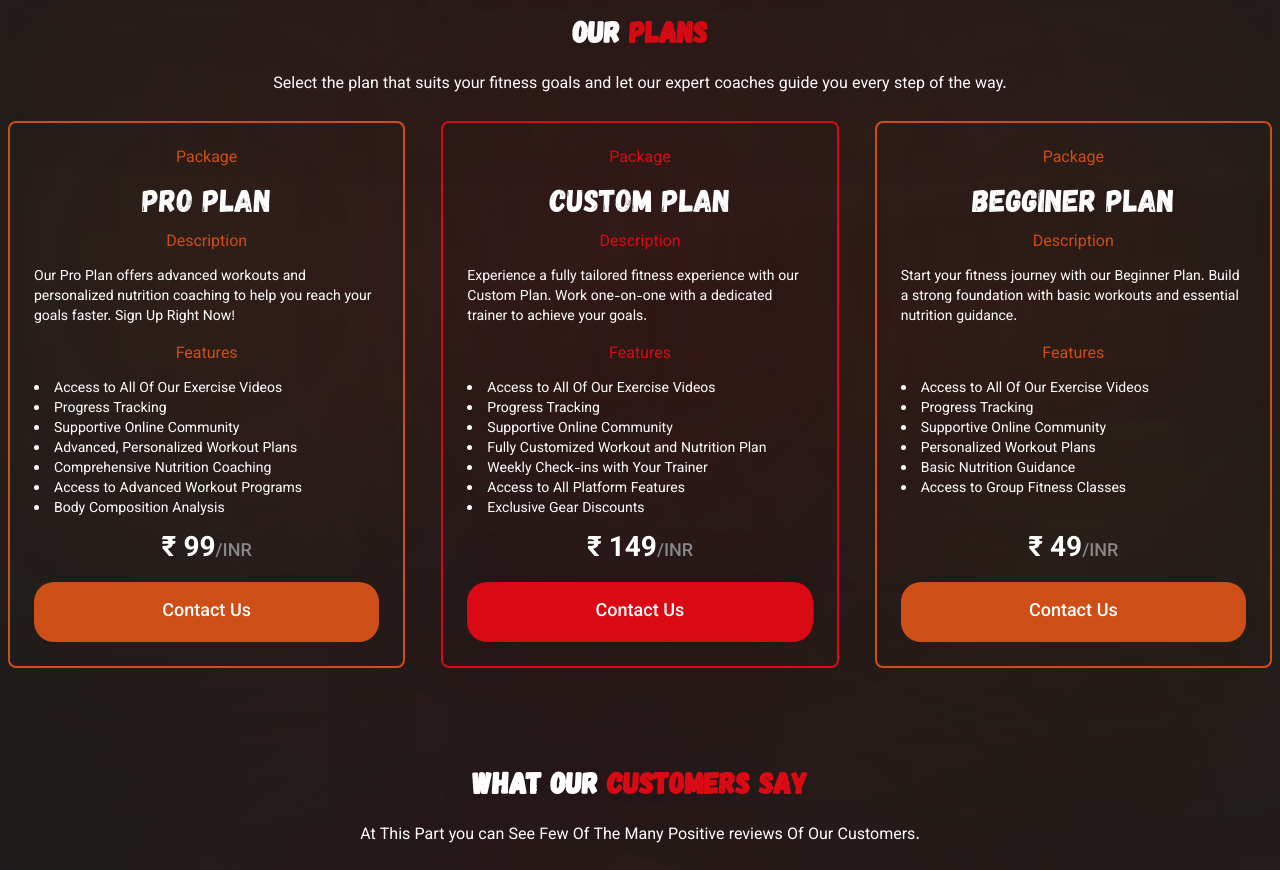
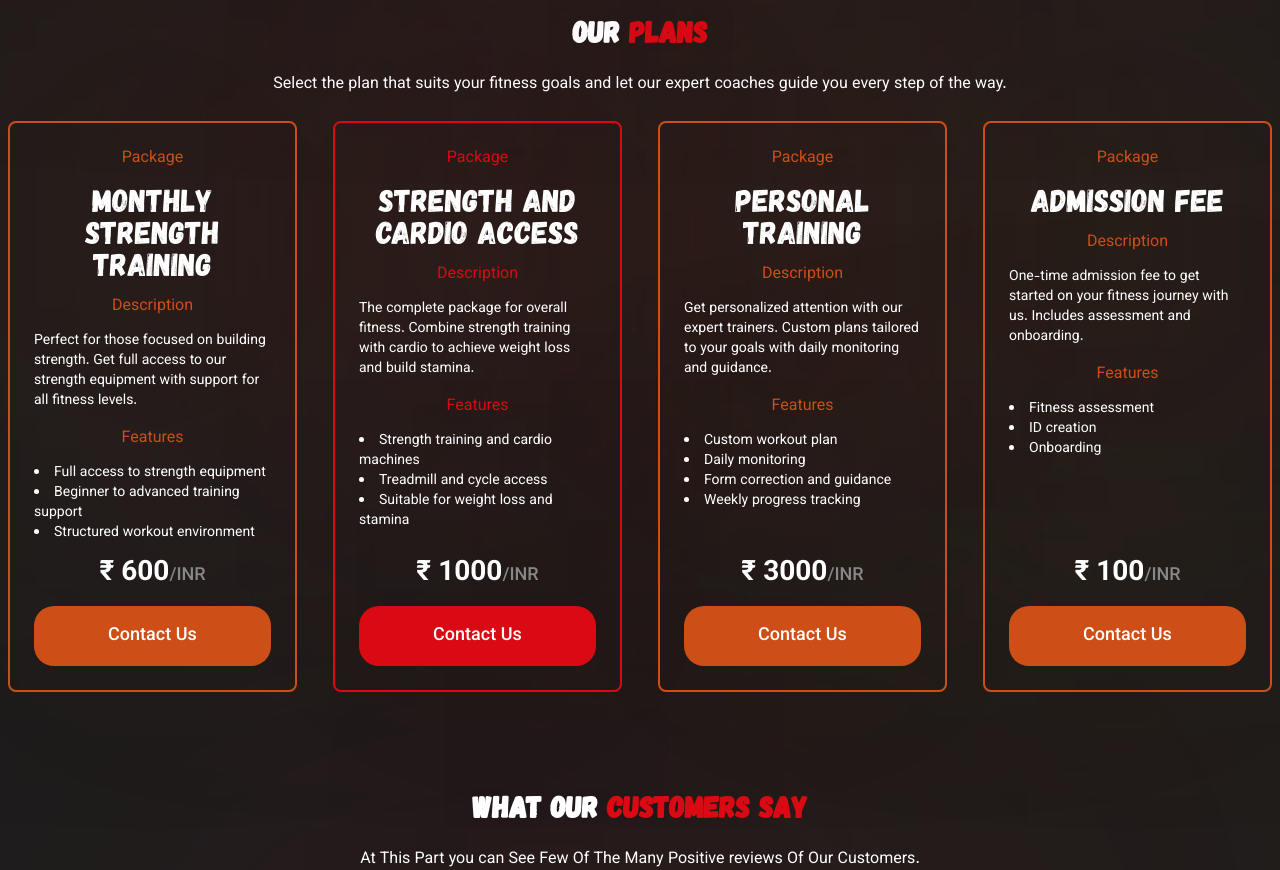
Before and after one commit to Lalithkumar-19/Jayram-fitness, a React (Vite) app: page / in a window 1280 px wide. Shown: the part 2000-2870 px from the top of the page. Built offline with nearby package versions, Linux system fonts and the light colour scheme.

Commit message:
changed plans

```diff
--- a/src/components/Plans.jsx
+++ b/src/components/Plans.jsx
@@ -28,7 +28,7 @@ const Plans = () => {
           <div className="rounded-[40px] bg-primary px-8 py-3">Mounthly</div>
           <p className="px-8">Annauly</p>
         </div> */}
-        <div className="grid gap-4 sm:grid-cols-2 lg:grid-cols-3 xl:gap-9">
+        <div className="grid gap-4 sm:grid-cols-2 lg:grid-cols-3 xl:grid-cols-4 xl:gap-9">
           {plans.map((plan) => (
             <div
               key={plan.id}
--- a/src/constants/index.js
+++ b/src/constants/index.js
@@ -115,50 +115,52 @@ export const services = [service1, service2, service3, service4];
 export const plans = [
   {
     id: 1,
-    package: "Pro Plan",
+    package: "Monthly Strength Training",
     description:
-      "Our Pro Plan offers advanced workouts and personalized nutrition coaching to help you reach your goals faster. Sign Up Right Now!",
+      "Perfect for those focused on building strength. Get full access to our strength equipment with support for all fitness levels.",
     features: [
-      "Access to All Of Our Exercise Videos ",
-      "Progress Tracking",
-      "Supportive Online Community",
-      "Advanced, Personalized Workout Plans",
-      "Comprehensive Nutrition Coaching",
-      "Access to Advanced Workout Programs",
-      "Body Composition Analysis",
+      "Full access to strength equipment",
+      "Beginner to advanced training support",
+      "Structured workout environment",
     ],
-    price: "99",
+    price: "600",
   },
   {
     id: 2,
-    package: "Custom Plan",
+    package: "Strength and Cardio Access",
     description:
-      "Experience a fully tailored fitness experience with our Custom Plan. Work one-on-one with a dedicated trainer to achieve your goals.",
+      "The complete package for overall fitness. Combine strength training with cardio to achieve weight loss and build stamina.",
     features: [
-      "Access to All Of Our Exercise Videos ",
-      "Progress Tracking",
-      "Supportive Online Community",
-      "Fully Customized Workout and Nutrition Plan",
-      "Weekly Check-ins with Your Trainer",
-      "Access to All Platform Features",
-      "Exclusive Gear Discounts",
+      "Strength training and cardio machines",
+      "Treadmill and cycle access",
+      "Suitable for weight loss and stamina",
     ],
-    price: "149",
+    price: "1000",
   },
   {
     id: 3,
-    package: "Begginer Plan",
+    package: "Personal Training",
     description:
-      "Start your fitness journey with our Beginner Plan. Build a strong foundation with basic workouts and essential nutrition guidance.",
+      "Get personalized attention with our expert trainers. Custom plans tailored to your goals with daily monitoring and guidance.",
     features: [
-      "Access to All Of Our Exercise Videos",
-      "Progress Tracking",
-      "Supportive Online Community",
-      "Personalized Workout Plans",
-      "Basic Nutrition Guidance",
-      "Access to Group Fitness Classes",
+      "Custom workout plan",
+      "Daily monitoring",
+      "Form correction and guidance",
+      "Weekly progress tracking",
     ],
-    price: "49",
+    price: "3000",
+  },
+  {
+    id: 4,
+    package: "Admission Fee",
+    description:
+      "One-time admission fee to get started on your fitness journey with us. Includes assessment and onboarding.",
+    features: [
+      "Fitness assessment",
+      "ID creation",
+      "Onboarding",
+    ],
+    price: "100",
   },
 ];
 
```
